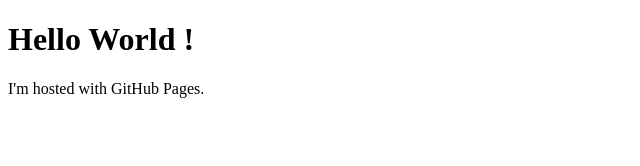
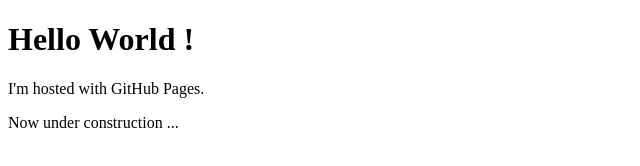
Before and after one commit to surmountian/surmountian.github.io, a plain HTML site: page index.html in a window 1280 px wide. Shown: the whole page, without its empty margins (0-640 px from the left). Drawn offline with Linux system fonts and the light colour scheme.

Commit message:
add description

```diff
--- a/index.html
+++ b/index.html
@@ -3,5 +3,6 @@
 <body>
 <h1>Hello World !</h1>
 <p>I'm hosted with GitHub Pages.</p>
+<p>Now under construction ...</p>
 </body>
 </html>
```
